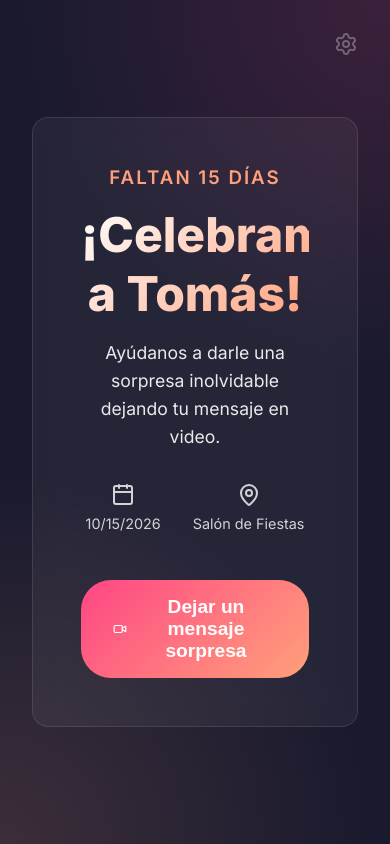
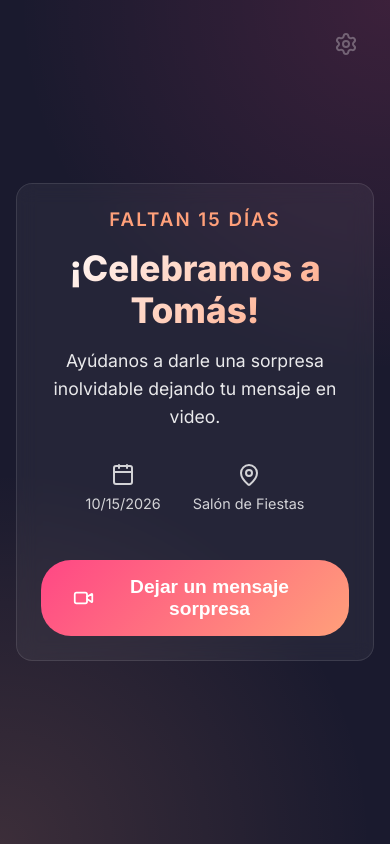
Before and after one commit to waltermarianoandrada-eng/invitaci-n-, a React (Vite) app: page / in a window 390 px wide. Built offline with nearby package versions, Linux system fonts and the light colour scheme; no server answers; the database is empty.

Commit message:
style: hacer responsiva la vista en celulares

```diff
--- a/src/components/AdminPanel.tsx
+++ b/src/components/AdminPanel.tsx
@@ -21,9 +21,9 @@ export function AdminPanel() {
     }
   };
 
-  const handleSave = (e: React.FormEvent) => {
+  const handleSave = async (e: React.FormEvent) => {
     e.preventDefault();
-    updateConfig(formData);
+    await updateConfig(formData);
     alert('Configuración guardada exitosamente.');
     navigate('/');
   };
--- a/src/components/LandingPage.tsx
+++ b/src/components/LandingPage.tsx
@@ -9,7 +9,7 @@ export function LandingPage() {
       <Link to="/admin" style={{ position: 'absolute', top: '2rem', right: '2rem', color: 'rgba(255,255,255,0.3)', textDecoration: 'none' }}>
         <Settings size={24} />
       </Link>
-      <div className="glass" style={{ padding: '3rem', textAlign: 'center', maxWidth: '600px', width: '100%' }}>
+      <div className="glass card">
         <h3 style={{ color: 'var(--secondary-color)', marginBottom: '1rem', fontWeight: 600, letterSpacing: '2px', textTransform: 'uppercase' }}>
           {config.texts.countdownPrefix} 15 días
         </h3>
--- a/src/index.css
+++ b/src/index.css
@@ -62,13 +62,19 @@ body {
 
 /* Typography */
 h1 {
-  font-size: 3rem;
+  font-size: 2.2rem;
   font-weight: 800;
   margin-bottom: 1rem;
   text-align: center;
   background: linear-gradient(135deg, var(--text-color), var(--secondary-color));
   -webkit-background-clip: text;
   -webkit-text-fill-color: transparent;
+}
+
+@media (min-width: 768px) {
+  h1 {
+    font-size: 3rem;
+  }
 }
 
 p {
@@ -86,8 +92,27 @@ p {
   flex-direction: column;
   align-items: center;
   justify-content: center;
-  padding: 2rem;
+  padding: 1rem;
   position: relative;
+}
+
+@media (min-width: 768px) {
+  .page-container {
+    padding: 2rem;
+  }
+}
+
+.card {
+  padding: 1.5rem;
+  text-align: center;
+  max-width: 600px;
+  width: 100%;
+}
+
+@media (min-width: 768px) {
+  .card {
+    padding: 3rem;
+  }
 }
 
 /* Background effects */
```
